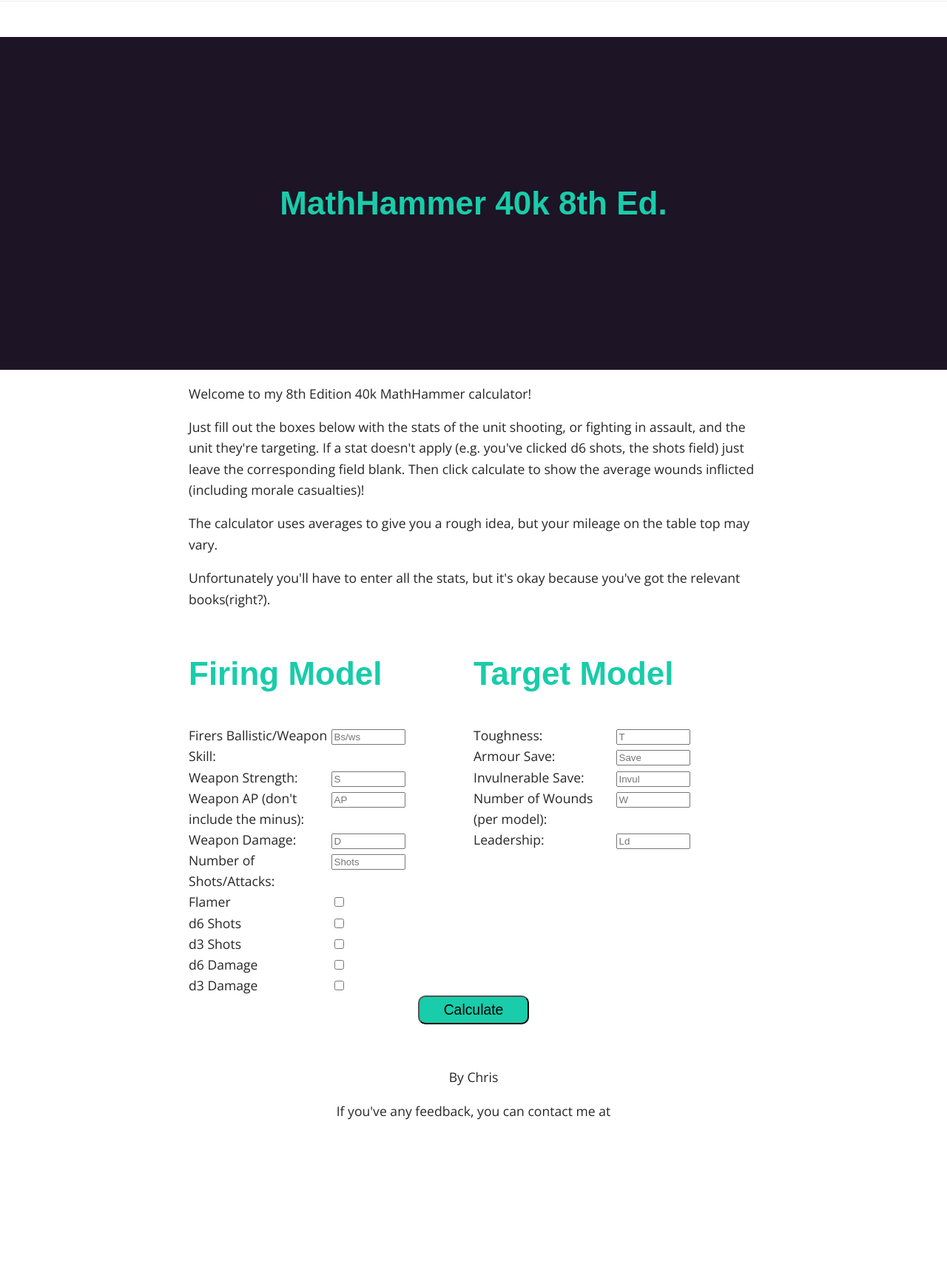
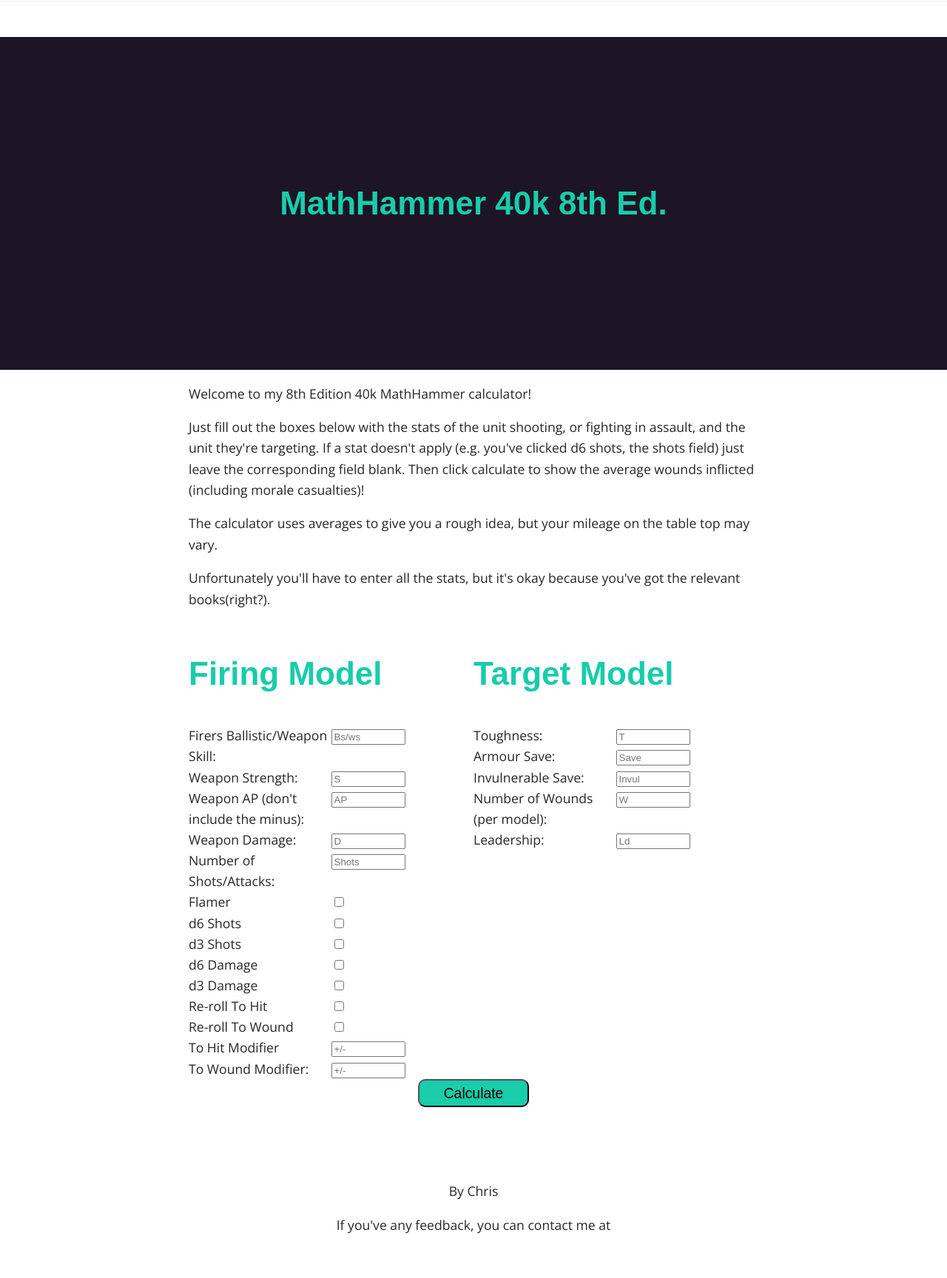
Before and after one commit to ctcodie/MathHammer, a Jekyll site: the page built from index.html, in a window 1280 px wide. Shown: the whole page at 74% size. Built offline with Jekyll 4.4.1, drawn with Linux system fonts in a browser that asks for light colours; nearby versions of some CDN libraries; some web fonts are replaced; before the commit the page ends 1574 px from its top, so only the background shows below that; some of the changed lines change nothing that is shown.

Commit message:
input and outputs added. needs input sanitisation

```diff
--- a/_sass/_base.scss
+++ b/_sass/_base.scss
@@ -21,13 +21,13 @@
     min-width: 100px;
 }
 
-.buttonGo{
+#buttonGo{
     width:150px;
     height:2em;
     border-radius:10px;
     font-size:1.1em;
     background-color:$main;
 }
-.buttonGo:focus, input:focus{
+#buttonGo:focus, input:focus{
     outline: none;
 }
--- a/index.html
+++ b/index.html
@@ -93,6 +93,38 @@
 					<input id="d3DamageYN" type="checkbox">
 				</div>
 			</div>
+			<div class="row">
+				<div class="column">
+					<label for="rerollHit">Re-roll To Hit</label>
+				</div>
+				<div class="column">
+					<input id="rerollHit" type="checkbox">
+				</div>
+			</div>
+			<div class="row">
+				<div class="column">
+					<label for="rerollWound">Re-roll To Wound</label>
+				</div>
+				<div class="column">
+					<input id="rerollWound" type="checkbox">
+				</div>
+			</div>
+			<div class="row">
+				<div class="column">
+					<label for="toHitMod">To Hit Modifier</label>
+				</div>
+				<div class="column">
+					<input id="toHitMod" class="numberField" type="number" placeholder="+/-" step="1" min="-10" max="10">
+				</div>
+			</div>
+			<div class="row">
+				<div class="column">
+					<label for="toWoundMod">To Wound Modifier:</label>
+				</div>
+				<div class="column">
+					<input id="toWoundMod" class="numberField" type="number" placeholder="+/-" step="1" min="0" max="30">
+				</div>
+			</div>
 		</div>
 		<div class="column">
 			<h1>Target Model</h1>
@@ -130,17 +162,22 @@
 			</div>
 			<div class="row">
 				<div class="column">
-					<label for="leadsership">Leadership:</label>
+					<label for="leadership">Leadership:</label>
 				</div>
 				<div class="column">
-					<input id="leadsership" class="numberField" type="number" placeholder="Ld" step="1" min="0" max="30">
+					<input id="leadership" class="numberField" type="number" placeholder="Ld" step="1" min="0" max="30">
 				</div>
 			</div>
 		</div>
 	</div>
 	<div class="row">
 		<div class="column centrediv">
-			<input type="button" value="Calculate" class="buttonGo">
+			<input type="button" value="Calculate" id="buttonGo">
+		</div>
+	</div>
+	<div class="row">
+		<div class="column centrediv">
+			<h3 id="resultsYo"></h3>
 		</div>
 	</div>
 </div>
--- a/js/main.js
+++ b/js/main.js
@@ -1,4 +1,9 @@
 $(document).ready(function() {
+	$( "#buttonGo" ).click(function() {
+  doTheMath();
+});
+
+	function doTheMath(){
 
 		// Declare variables
 
@@ -38,12 +43,28 @@
 		var positiveRegExp = /^\+?(0|[1-9]\d*)$/;
 
 		// Get Inputs
-	// Sanitise here. EG if the user selects the d6 shots textbox, shots should be overridden.
-
+		ballisticSkill = $('#ballisticSkill').val();
+		numberOfShots = $('#numberOfShots').val();
+		weaponStrength = $('#weaponStrength').val();
+		targetToughness = $('#toughness').val();
+		weaponDamage = $('#weaponDamage').val();
+		targetWounds = $('#numberOfWounds').val();
+		armourSave = $('#armourSave').val();
+		invulSave = $('#invulSave').val();
+		armourPiercing = $('#weaponAP').val();
+		flamer = $('#flamerYN').val();
+		smallBlast = $('#d3ShotsYN').val();
+		largeBlast = $('#d6ShotsYN').val();
+		weaponDamageD3 = $('#d3DamageYN').val();
+		weaponDamageD6 = $('#d3DamageYN').val();
+		hitMod = $('#toHitMod').val();
+		woundMod = $('#toWoundMod').val();
+		rerollWound = $('#rerollWound').val();
+		rerollHit = $('#rerollHit').val();
 
 		// Perform initial calculations
 
-	if (assault === true){
+		if (assault === "on"){
 			ballisticSkill = weaponSkill;
 			numberOfShots = numberOfAttacks;
 		}
@@ -69,16 +90,16 @@
 
 		// Sets average number of shots for d3 or d6 shot weapons.
 
-	if (smallBlast === true){
+		if (smallBlast === "on"){
 			numberOfShots = 2;
 		}
-	if (largeBlast === true || flamer === true){
+		if (largeBlast === "on" || flamer === "on"){
 			numberOfShots = 4;
 		}
 
 		// Sets auto hits for flamer
 
-	if (flamer === true){
+		if (flamer === "on"){
 			hitMod = 0;
 			ballisticSkill = 1;
 		}
@@ -86,9 +107,9 @@
 		// Sets weapon damage for d3/d6 damage stat
 
 		if (weaponDamage === 0){
-		if (weaponDamageD3 === true){
+			if (weaponDamageD3 === "on"){
 				weaponDamage = 2;
-		} else {
+			} else if (weaponDamageD6 === "on"){
 				weaponDamage = 4;
 			}
 		}
@@ -115,7 +136,7 @@
 		// Order of calls and variable changes is important, rerolls happen then modifiers as per
 		// 40k 8th Ed rules. 24/07/17
 		// No rerolls or modifiers
-	if (rerollHit==false && rerollWound==false && hitMod==0 && woundMod==0){
+		if (rerollHit=="off" && rerollWound=="off" && hitMod==0 && woundMod==0){
 			hits = rollToHit(ballisticSkill, numberOfShots);
 			wounds = rollToWound(woundRoll, hits);
 			unsavedWounds = rollToSave(wounds, actualSave, noSave);
@@ -125,7 +146,7 @@
 
 		// Reroll hit, no modifiers
 
-	}else if(rerollHit==true && rerollWound==false && hitMod==0 && woundMod==0){
+		}else if(rerollHit=="on" && rerollWound=="off" && hitMod==0 && woundMod==0){
 			hits = rollToHit(ballisticSkill, numberOfShots);
 			numberOfShots -= hits;
 			hits = rollToHit(ballisticSkill, numberOfShots);
@@ -137,7 +158,7 @@
 
 		// Reroll wound, no modifiers
 
-	}else if(rerollHit==false && rerollWound==true && hitMod==0 && woundMod==0){
+		}else if(rerollHit=="off" && rerollWound=="on" && hitMod==0 && woundMod==0){
 			hits = rollToHit(ballisticSkill, numberOfShots);
 			wounds = rollToWound(woundRoll, hits);
 			hits -= wounds;
@@ -149,7 +170,7 @@
 
 		// No Rerolls, to hit modifier
 
-	}else if(rerollHit==false && rerollWound==false && hitMod!=0 && woundMod==0){
+		}else if(rerollHit=="off" && rerollWound=="off" && hitMod!=0 && woundMod==0){
 			//minus hit mod because it's a dice roll. so minus 1 to hit penalty goes from 3+ to 4+. +1 to hit
 			//goes 3+ to 2+...counter intuitive but correct.
 			ballisticSkill -= hitMod;
@@ -164,7 +185,7 @@
 
 		// No Reroll, to wound modifier
 
-	}else if(rerollHit==false && rerollWound==false && hitMod==0 && woundMod!=0){
+		}else if(rerollHit=="off" && rerollWound=="off" && hitMod==0 && woundMod!=0){
 			woundRoll -= woundMod;
 			hits = rollToHit(ballisticSkill, numberOfShots);
 			console.log(hits +' hits');
@@ -177,7 +198,7 @@
 
 		// Reroll to hit and wound, no modifier
 
-	}else if(rerollHit==true && rerollWound==true && hitMod==0 && woundMod==0){
+		}else if(rerollHit=="on" && rerollWound=="on" && hitMod==0 && woundMod==0){
 			hits = rollToHit(ballisticSkill, numberOfShots);
 			numberOfShots -= hits;
 			hits = rollToHit(ballisticSkill, numberOfShots);
@@ -191,7 +212,7 @@
 
 		// Reroll to wound with hit modifier
 
-	}else if(rerollHit==false && rerollWound==true && hitMod!=0 && woundMod==0){
+		}else if(rerollHit=="off" && rerollWound=="on" && hitMod!=0 && woundMod==0){
 			ballisticSkill -= hitMod;
 			hits = rollToHit(ballisticSkill, numberOfShots);
 			wounds = rollToWound(woundRoll, hits);
@@ -204,7 +225,7 @@
 
 		// Reroll to wound with wound modifier
 
-	}else if(rerollHit==false && rerollWound==true && hitMod==0 && woundMod!=0){
+		}else if(rerollHit=="off" && rerollWound=="on" && hitMod==0 && woundMod!=0){
 			hits = rollToHit(ballisticSkill, numberOfShots);
 			wounds = rollToWound(woundRoll, hits);
 			woundRoll -= woundMod
@@ -217,7 +238,7 @@
 
 		// Reroll wound with to hit and wound modifiers
 
-	}else if(rerollHit==false && rerollWound==true && hitMod!=0 && woundMod!=0){
+		}else if(rerollHit=="off" && rerollWound=="on" && hitMod!=0 && woundMod!=0){
 			ballisticSkill -= hitMod;
 			hits = rollToHit(ballisticSkill, numberOfShots);
 			wounds = rollToWound(woundRoll, hits);
@@ -231,7 +252,7 @@
 
 		// Reroll hit with hit modifier
 
-	}else if(rerollHit==true && rerollWound==false && hitMod!=0 && woundMod==0){
+		}else if(rerollHit=="on" && rerollWound=="off" && hitMod!=0 && woundMod==0){
 			hits = rollToHit(ballisticSkill, numberOfShots);
 			numberOfShots -= hits;
 			ballisticSkill -= hitMod;
@@ -244,7 +265,7 @@
 
 		// Reroll hit with wound modifier
 
-	}else if(rerollHit==true && rerollWound==false && hitMod==0 && woundMod!=0){
+		}else if(rerollHit=="on" && rerollWound=="off" && hitMod==0 && woundMod!=0){
 			hits = rollToHit(ballisticSkill, numberOfShots);
 			numberOfShots -= hits;
 			hits = rollToHit(ballisticSkill, numberOfShots);
@@ -257,7 +278,7 @@
 
 		// Reroll hit with to wound and to hit modifiers
 
-	}else if(rerollHit==true && rerollWound==false && hitMod!=0 && woundMod!=0){
+		}else if(rerollHit=="on" && rerollWound=="off" && hitMod!=0 && woundMod!=0){
 			hits = rollToHit(ballisticSkill, numberOfShots);
 			numberOfShots -= hits;
 			ballisticSkill -= hitMod;
@@ -271,7 +292,7 @@
 
 		// Reroll to hit and wound with hit modifier
 
-	}else if(rerollHit==true && rerollWound==true && hitMod!=0 && woundMod==0){
+		}else if(rerollHit=="on" && rerollWound=="on" && hitMod!=0 && woundMod==0){
 			hits = rollToHit(ballisticSkill, numberOfShots);
 			numberOfShots -= hits;
 			ballisticSkill -= hitMod;
@@ -286,7 +307,7 @@
 
 		// Reroll to hit and wound with wound modifier
 
-	}else if(rerollHit==true && rerollWound==true && hitMod==0 && woundMod!=0){
+		}else if(rerollHit=="on" && rerollWound=="on" && hitMod==0 && woundMod!=0){
 			hits = rollToHit(ballisticSkill, numberOfShots);
 			numberOfShots -= hits;
 			hits = rollToHit(ballisticSkill, numberOfShots);
@@ -301,7 +322,7 @@
 
 		// Reroll to hit and wound with hit and wound modifiers
 
-	}else if(rerollHit==true && rerollWound==true && hitMod!=0 && woundMod!=0){
+		}else if(rerollHit=="on" && rerollWound=="on" && hitMod!=0 && woundMod!=0){
 			hits = rollToHit(ballisticSkill, numberOfShots);
 			ballisticSkill -= hitMod;
 			numberOfShots -= hits;
@@ -319,6 +340,8 @@
 		}
 
 		// Put outputs into page
+
+		$('#resultsYo').html("Kills: " + kills + ", Morale Casualties: " + moraleCasualties);
 
 		// Functions for rolls
 
@@ -356,4 +379,5 @@
 				return moraleCasualties = 0;
 			}
 		}
+	};
 });
```
Lines whose indentation alone changed are shown as unchanged.
